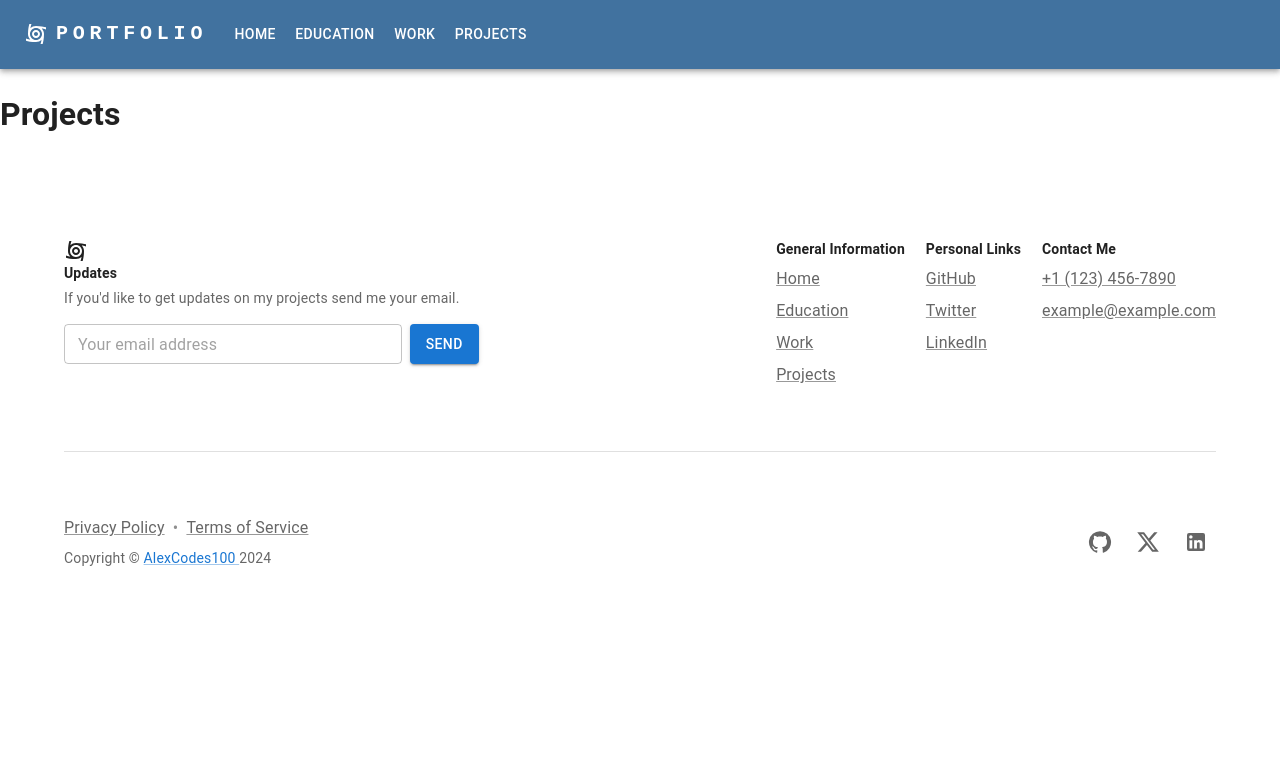
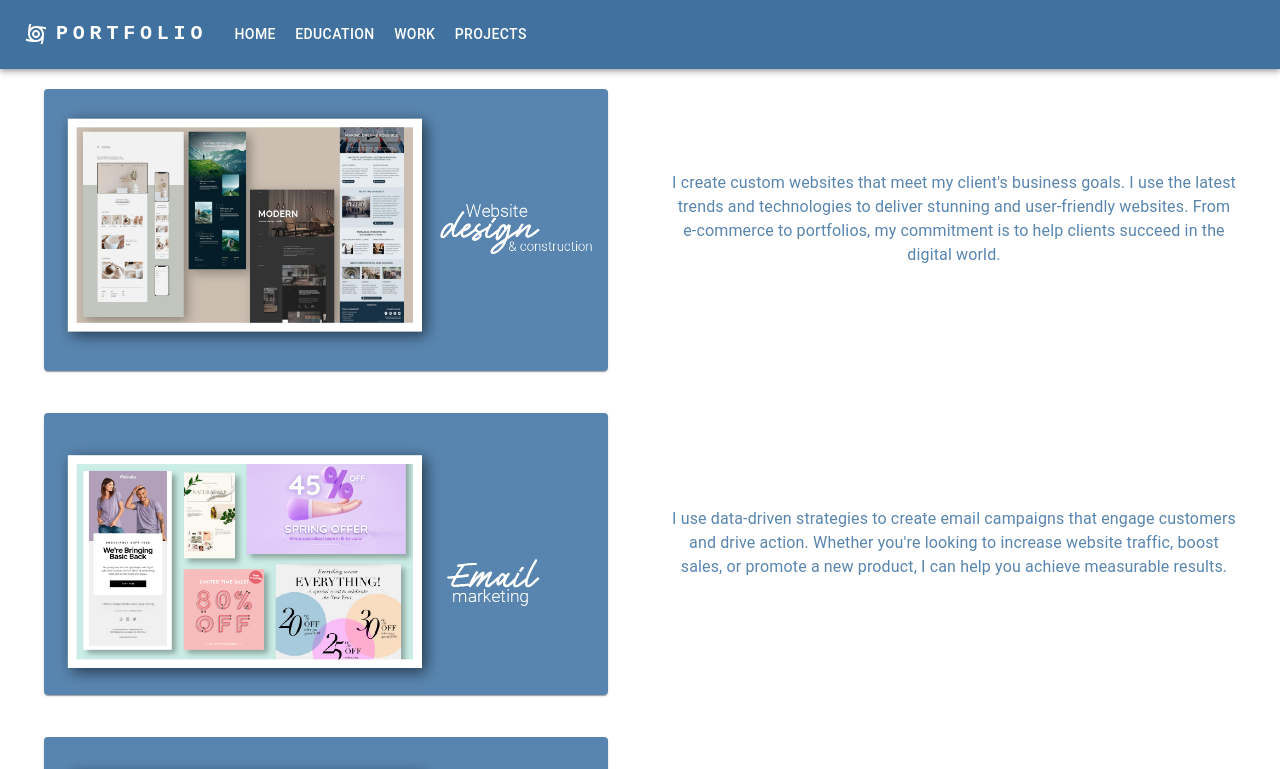
Before and after one commit to AlexCodes100/portfolio, a React (Create React App) app: page /projects in a window 1280 px wide. Shown: the top 769 px of the page. Built offline with nearby package versions, Linux system fonts and the light colour scheme.

Commit message:
Issue #15 Finished the Projects Page

```diff
--- a/package.json
+++ b/package.json
@@ -6,6 +6,7 @@
   "dependencies": {
     "@emotion/react": "^11.11.4",
     "@emotion/styled": "^11.11.0",
+    "@fontsource/roboto": "^5.0.12",
     "@mui/icons-material": "^5.15.14",
     "@mui/material": "^5.15.14",
     "@testing-library/jest-dom": "^5.17.0",
--- a/src/components/pages/Home.js
+++ b/src/components/pages/Home.js
@@ -1,5 +1,8 @@
 import React from "react";
 import Hero from "../Hero";
+import Education from "./Education";
+import Work from "./Work";
+import Projects from "./Projects";
 
 
 
--- a/src/components/pages/Projects.js
+++ b/src/components/pages/Projects.js
@@ -1,13 +1,61 @@
 import React from "react";
-
-
+import emailMarketing from "../images/email-marketing.png";
+import socialMedia from "../images/social-media-1.png";
+import webDevelopment from "../images/website-design.png";
+import {
+  Container,
+  Grid,
+  Typography,
+  useTheme,
+  Card,
+  CardMedia,
+  Fade,
+  Box,
+} from "@mui/material";
 
 function Projects() {
-    return (
-        <>
-            <h1>Projects</h1>
-        </>
-    );
+  const projects = [
+    { image: webDevelopment, description: "I create custom websites that meet my client's business goals. I use the latest trends and technologies to deliver stunning and user-friendly websites. From e-commerce to portfolios, my commitment is to help clients succeed in the digital world." },
+    { image: emailMarketing, description: "I use data-driven strategies to create email campaigns that engage customers and drive action. Whether you're looking to increase website traffic, boost sales, or promote a new product, I can help you achieve measurable results." },
+    { image: socialMedia, description: "I create data-driven social media campaigns that generate leads and increase sales. I craft optimized strategies using the latest tools and techniques to deliver measurable results. I'm committed to helping you reach your social media goals and grow your business." },
+
+  ];
+
+  return (
+    <Container maxWidth="xl">
+      <Grid
+        container
+        direction="column"
+        justifyContent="center"
+        alignItems="center"
+        spacing={3}
+      >
+        {projects.map((project, i) => (
+          <Grid item xs={12} key={i}>
+            <Grid container spacing={3}>
+              <Grid item xs={6}>
+                <Box height={300} style={{ padding: "20px", width: "100%" }}>
+                  <Card>
+                    <CardMedia
+                      component="img"
+                      image={project.image}
+                      alt="Project"
+                      style={{ objectFit: "contain" }}
+                    />
+                  </Card>
+                </Box>
+              </Grid>
+            <Grid item xs={6}>
+                <Box height={300} style={{ padding: "20px", width: "100%", color: "#5885AF", display: 'flex', alignItems: 'center', justifyContent: 'center' }}>
+                    <Typography variant="body1" align="center">{project.description}</Typography>
+                </Box>
+            </Grid>
+            </Grid>
+          </Grid>
+        ))}
+      </Grid>
+    </Container>
+  );
 }
 
 export default Projects;
```
Also changed, not shown: 1 other file (tests, documents, lock files or other folders).
